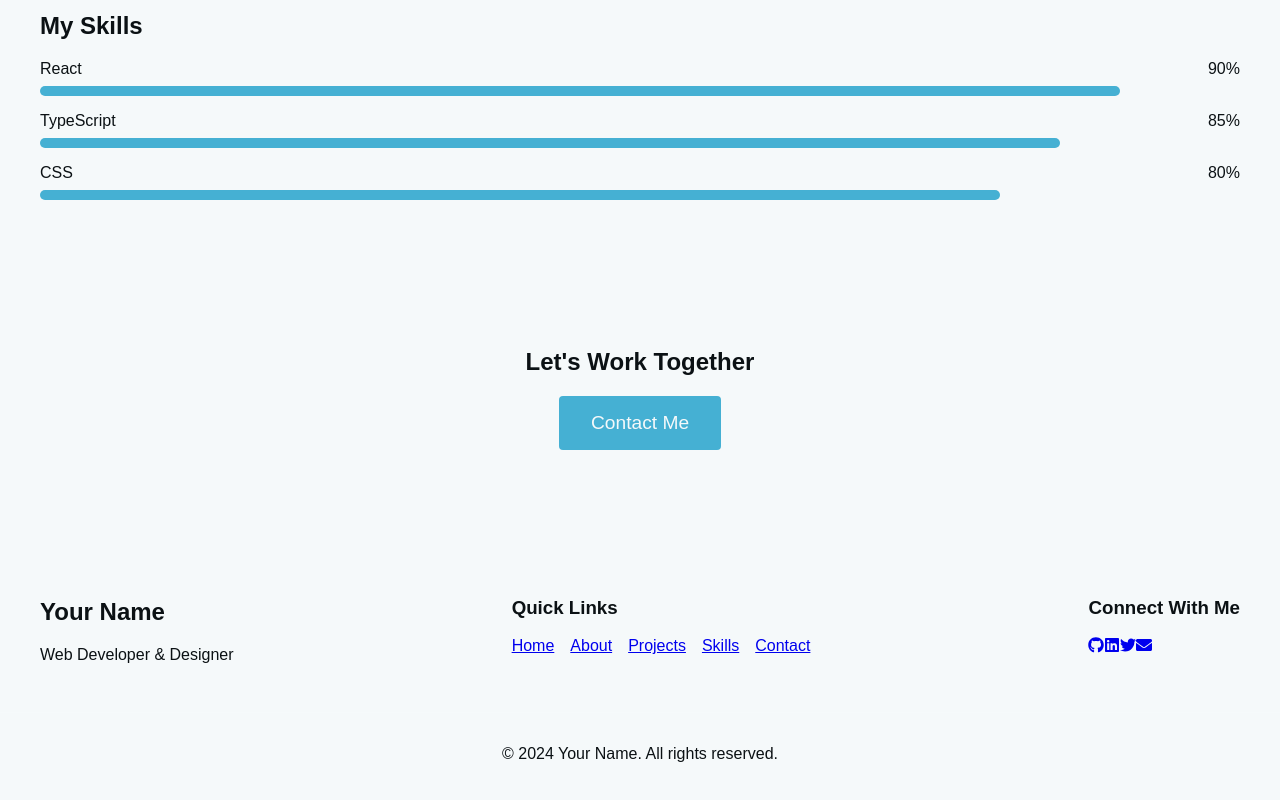
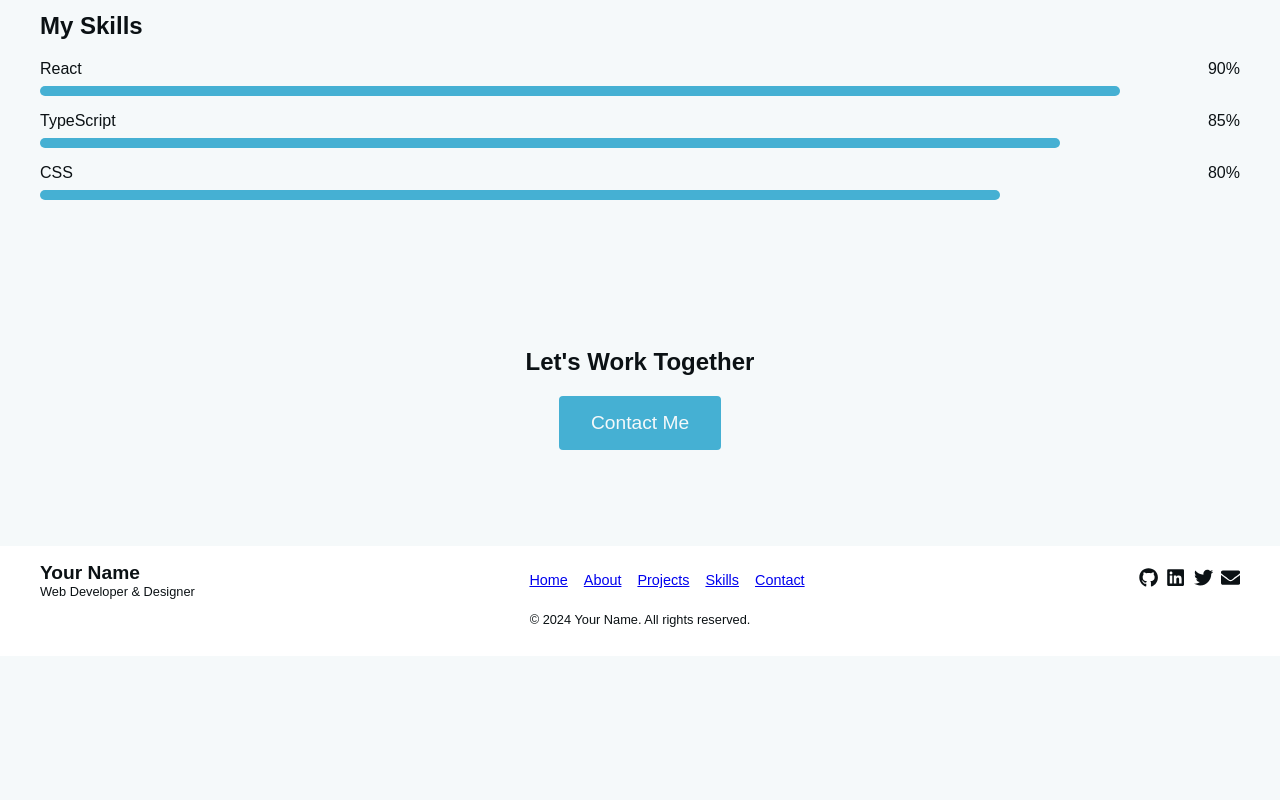
Before and after one commit to jehanvaire/my-portfolio, a React (Create React App) app: page / in a window 1280 px wide. Shown: the part 1162-1962 px from the top of the page. After the commit the page ends 1818 px from the top, so only its background shows below. Built offline with nearby package versions, Linux system fonts and the light colour scheme.

Commit message:
Enhance Footer layout with updated styling, remove animations, and improve responsiveness for a better user experience

```diff
--- a/src/components/layout/Footer.tsx
+++ b/src/components/layout/Footer.tsx
@@ -15,24 +15,13 @@ const Footer: React.FC = () => {
   ];
 
   return (
-    <footer className={`footer ${theme}`}>
+    <footer className={`footer fixed-footer ${theme}`}>
       <div className="footer-content">
-        <motion.div
-          className="footer-logo"
-          initial={{ opacity: 0, y: 20 }}
-          animate={{ opacity: 1, y: 0 }}
-          transition={{ duration: 0.5 }}
-        >
+        <div className="footer-left">
           <h2>Your Name</h2>
           <p>Web Developer & Designer</p>
-        </motion.div>
-        <motion.div
-          className="footer-links"
-          initial={{ opacity: 0, y: 20 }}
-          animate={{ opacity: 1, y: 0 }}
-          transition={{ duration: 0.5, delay: 0.2 }}
-        >
-          <h3>Quick Links</h3>
+        </div>
+        <div className="footer-center">
           <ul className="horizontal-list">
             <li><a href="/">Home</a></li>
             <li><a href="/about">About</a></li>
@@ -40,29 +29,21 @@ const Footer: React.FC = () => {
             <li><a href="/skills">Skills</a></li>
             <li><a href="/contact">Contact</a></li>
           </ul>
-        </motion.div>
-        <motion.div
-          className="footer-social"
-          initial={{ opacity: 0, y: 20 }}
-          animate={{ opacity: 1, y: 0 }}
-          transition={{ duration: 0.5, delay: 0.4 }}
-        >
-          <h3>Connect With Me</h3>
+        </div>
+        <div className="footer-right">
           <div className="social-icons">
             {socialLinks.map((link, index) => (
-              <motion.a
+              <a
                 key={index}
                 href={link.url}
                 target="_blank"
                 rel="noopener noreferrer"
-                whileHover={{ scale: 1.1 }}
-                whileTap={{ scale: 0.9 }}
               >
                 {link.icon}
-              </motion.a>
+              </a>
             ))}
           </div>
-        </motion.div>
+        </div>
       </div>
       <div className="footer-bottom">
         <p>&copy; {new Date().getFullYear()} Your Name. All rights reserved.</p>
--- a/src/components/layout/layout.css
+++ b/src/components/layout/layout.css
@@ -141,10 +141,15 @@
 }
 
 /* Footer styles */
-.footer {
+.footer, .header {
   background-color: var(--header-background);
   color: var(--text);
-  padding: 2rem 0;
+  transition: var(--transition);
+}
+
+.footer {
+  padding: 1rem 0;
+  font-size: 0.9rem;
 }
 
 .footer-content {
@@ -152,9 +157,42 @@
   margin: 0 auto;
   display: flex;
   justify-content: space-between;
-  flex-wrap: wrap;
-  gap: 2rem;
+  align-items: center;
   padding: 0 1rem;
+}
+
+.footer-left h2 {
+  font-size: 1.2rem;
+  margin: 0;
+}
+
+.footer-left p {
+  margin: 0;
+  font-size: 0.8rem;
+}
+
+.footer-center .horizontal-list {
+  display: flex;
+  gap: 1rem;
+  list-style: none;
+  padding: 0;
+  margin: 0;
+}
+
+.footer-right .social-icons {
+  display: flex;
+  gap: 0.5rem;
+}
+
+.footer-right .social-icons a {
+  color: var(--text);
+  font-size: 1.2rem;
+}
+
+.footer-bottom {
+  text-align: center;
+  margin-top: 0.5rem;
+  font-size: 0.8rem;
 }
 
 /* Theme switch styles */
@@ -266,18 +304,16 @@ input:checked + .slider .moon {
 
   .footer-content {
     flex-direction: column;
-    align-items: center;
+    gap: 1rem;
     text-align: center;
   }
 
-  .footer-links ul {
-    display: flex;
+  .footer-center .horizontal-list {
+    justify-content: center;
     flex-wrap: wrap;
-    justify-content: center;
-    gap: 1rem;
   }
 
-  .footer-links li {
-    margin-bottom: 0;
+  .footer-right .social-icons {
+    justify-content: center;
   }
 }
--- a/src/styles/global.css
+++ b/src/styles/global.css
@@ -55,17 +55,9 @@ body {
 .about-page,
 .projects-page,
 .skills-page,
-.footer,
 .project-card {
   background-color: var(--background);
   color: var(--text);
-}
-
-.footer-bottom {
-  text-align: center;
-  margin-top: 2rem;
-  padding-top: 1rem;
-  border-top: 1px solid rgba(255, 255, 255, 0.1);
 }
 
 /* Theme switch styles */
```
